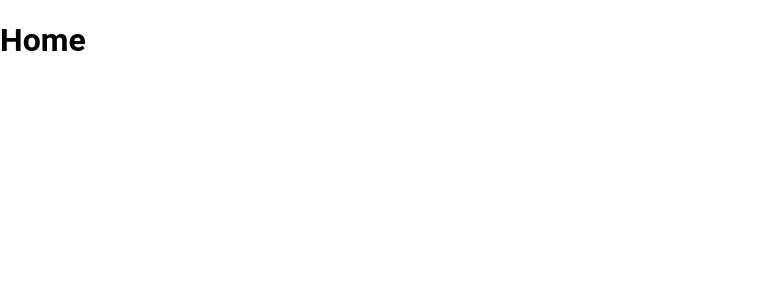
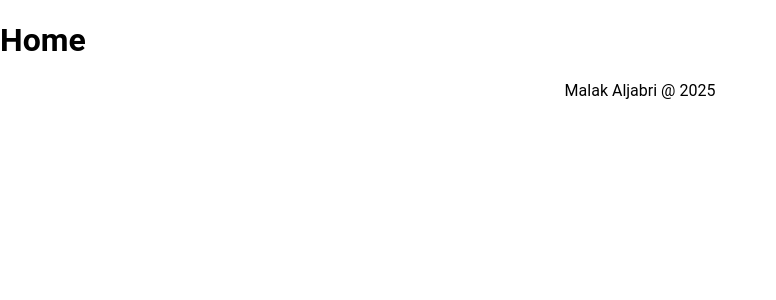
Before and after one commit to Mkj5837/post_it_app, a React (Create React App) app in the folder client/: page / in a window 1280 px wide. Shown: the top 300 px of the page, without its empty margins (0-776 px from the left). Built offline with nearby package versions, Linux system fonts and the light colour scheme.

Commit message:
added about

```diff
--- a/client/src/App.js
+++ b/client/src/App.js
@@ -1,4 +1,5 @@
 import "./App.css";
+import About from "./Components/About";
 import Header from "./Components/Header";
 import Home from "./Components/Home";
 
@@ -6,6 +7,7 @@ const App = () => {
   return (
     <>
       <Home />
+      <About />
     </>
   );
 };
--- /dev/null
+++ b/client/src/Components/About.js
@@ -0,0 +1,11 @@
+const About = () => {
+  return (
+    <div>
+      <center>
+        <p>Malak Aljabri @ 2025</p>
+      </center>
+    </div>
+  );
+};
+
+export default About;
--- a/client/src/Components/Login.js
+++ b/client/src/Components/Login.js
@@ -1,6 +1,10 @@
+import loginImg from "../Images/loginImage";
 const Login = () => {
   return (
-    <h1>Login</h1>
+    <div>
+      <h1>Login</h1>
+      <img src={loginImg} />
+    </div>
   );
 };
 
```
